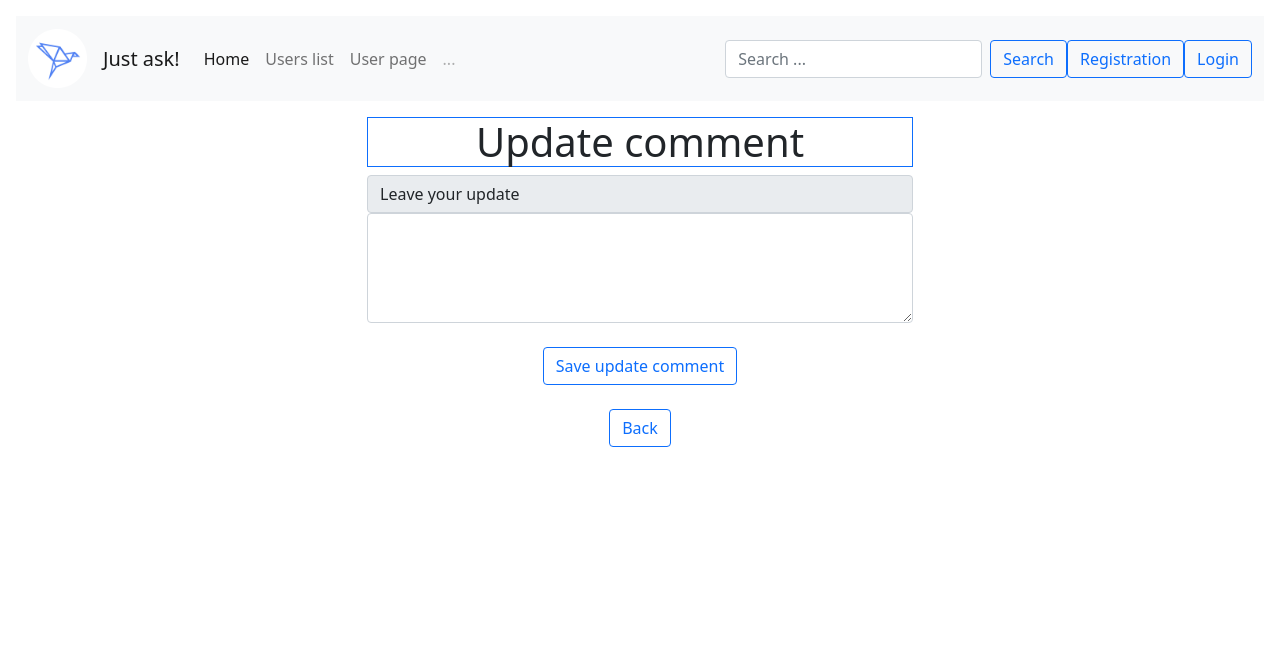
After one commit to JoannaPia/Just-ask, a Flask app: template templates/edit_comment_q.html in a window 1280 px wide. The commit adds this page. Shown: the top 646 px of the page. Run offline with Flask 2, Linux system fonts and the light colour scheme; the template is opened without the code that fills it, so the values that code supplies are empty; some libraries are stand-ins or nearby versions.

Commit message:
edit comment, css

```diff
--- a/app.py
+++ b/app.py
@@ -138,11 +138,27 @@ def delete_one_comment_q(comment_q_id, question_id):
     q_id = data_manager.delete_one_comment_q(comment_q_id, question_id)
     return redirect(url_for('index', question_id=q_id))
 
-@app.route('/comment/<int:answer_id>/save_edit_comment', methods=['POST'])
-def save_edit_comment(answer_id):
+@app.route('/<int:comment_id>/<int:answer_id>/edit_comment')
+def edit_comment(comment_id, answer_id):
+    comment = data_manager.get_comment(comment_id)
+    return render_template('edit_comment.html', comment=comment, answer_id=answer_id)
+
+@app.route('/<int:comment_id>/<int:answer_id>/save_edit_comment', methods=['POST'])
+def save_edit_comment(comment_id, answer_id):
     message = request.form['message']
-    q_id = data_manager.save_edit_comment(answer_id, message)
+    q_id = data_manager.save_edit_comment(comment_id, answer_id, message)
     return redirect(url_for('display_question', question_id=q_id))
+
+@app.route('/<int:comment_q_id>/<int:question_id>/edit_comment_q')
+def edit_comment_q(comment_q_id, question_id):
+    comment_q = data_manager.get_comment_q(comment_q_id)
+    return render_template('edit_comment_q.html', comment_q=comment_q, question_id=question_id)
+
+@app.route('/<int:comment_q_id>/<int:question_id>/save_edit_comment_q', methods=['POST'])
+def save_edit_comment_q(comment_q_id, question_id):
+    message = request.form['message']
+    q_id = data_manager.save_edit_comment_q(comment_q_id, question_id, message)
+    return redirect(url_for('index', question_id=q_id))
 
 
 @app.route('/answer/<int:answer_id>/edit', methods=['GET'])
@@ -249,8 +265,8 @@ def register():
     if request.method == 'GET':
         return render_template('registration.html')
     if request.method == 'POST':
-        name = request.form['name']
-        surname = request.form['surname']
+        #name = request.form['name']
+        #surname = request.form['surname']
         login = request.form['login']
         password = request.form['password']
         #resp = make_response(redirect(url_for('index')))
@@ -278,7 +294,7 @@ def login():
         #password = request.args.get('password')
         email = request.form['email']
         password = request.form['password']
-        # autentykacja
+        # autentykacja - hashowanie i tokeny
         user = data_manager.get_login(email, password)
         print(user)
         print(email)
--- a/data_manager.py
+++ b/data_manager.py
@@ -22,6 +22,12 @@ class User(object):
         self.email = user['email']
         self.password = user['password']
         self.authenticated = True
+        self.user_name = user['user_name']
+        self.count_of_asked_questions = user['count_of_asked_questions']
+        self.count_of_answers = user['count_of_answers']
+        self.count_of_comments = user['count_of_comments']
+        self.reputation = user['reputation']
+
 
 
     def is_active(self):
@@ -177,18 +183,37 @@ def save_comment_answer(cursor: RealDictCursor, answer_id, message):
     return question_id
 
 @database_common.connection_handler
-def save_edit_comment(cursor: RealDictCursor, answer_id, message):
+def save_edit_comment(cursor: RealDictCursor, comment_id, answer_id, message):
     command = """
         UPDATE comment
         SET message = (%(message)s)
-        WHERE id=%(answer_id)s
+        WHERE answer_id=%(answer_id)s
+        AND id=%(comment_id)s
         """
     param = {
         'message': str(message),
-        'answer_id': str(answer_id)
+        'answer_id': str(answer_id),
+        'comment_id': str(comment_id)
     }
     cursor.execute(command, param)
     q_id = answers_data.get_answer_question_id(answer_id)
+    return q_id
+
+@database_common.connection_handler
+def save_edit_comment_q(cursor: RealDictCursor, comment_q_id, question_id, message):
+    command = """
+        UPDATE comment_q
+        SET message = (%(message)s)
+        WHERE question_id=%(question_id)s
+        AND id=%(comment_q_id)s
+        """
+    param = {
+        'message': str(message),
+        'question_id': str(question_id),
+        'comment_q_id': str(comment_q_id)
+    }
+    cursor.execute(command, param)
+    q_id = questions_data.get_question_id(question_id)
     return q_id
 
 @database_common.connection_handler
@@ -203,6 +228,29 @@ def get_comments(cursor: RealDictCursor, question_id):
     com_dict = cursor.fetchall()
     return com_dict
 
+@database_common.connection_handler
+def get_comment(cursor: RealDictCursor, comment_id):
+    query = """
+       SELECT * from comment WHERE id = %(comment_id)s
+       """
+    params = {
+        'comment_id': comment_id
+    }
+    cursor.execute(query, params)
+    com_dict = cursor.fetchone()
+    return com_dict
+
+@database_common.connection_handler
+def get_comment_q(cursor: RealDictCursor, comment_q_id):
+    query = """
+       SELECT * from comment_q WHERE id = %(comment_q_id)s
+       """
+    params = {
+        'comment_q_id': comment_q_id
+    }
+    cursor.execute(query, params)
+    com_dict = cursor.fetchone()
+    return com_dict
 
 @database_common.connection_handler
 def save_comment_q_question(cursor: RealDictCursor, question_id, message):
--- a/static/css/style.css
+++ b/static/css/style.css
@@ -13,13 +13,3 @@ body {
 .form-control{
   width: 200px;
 }
-div.copy
-{
-
-  position: absolute;
-  bottom: 0;
-  width: 90%;
-  min-height: 75rem;
-  padding-top: 4.5rem;
-  height: 2.5rem;            /* Footer height */
-}
--- a/templates/add_question.html
+++ b/templates/add_question.html
@@ -6,14 +6,14 @@
     </div>
     <div class="col" class="d-flex justify-content-center">
         <p></p>
-           <h1 style="text-align: center" class="border border-primary"><span class="rounded-lg" class="badge badge-secondary">Add new question</span></h1>
+           <h1 style="text-align: center" class="border border-primary"><span class="rounded-lg" class="badge badge-secondary">Ask me</span></h1>
     <div class="form-floating">
         <form action="{{ url_for("save_question")}}" style="text-align: center" method="POST">
         <label class="input-group-text"  for="title">Title</label>
         <textarea class="form-control" placeholder="Leave a title" name="title" id="title" type="text" minlength="5" maxlength="50"></textarea>
         <label class="input-group-text" for="message">Message</label>
         <textarea class="form-control" placeholder="Leave a message"  name="message" id="message" rows="4" cols="50" type="text" minlength="5" maxlength="50"></textarea><br>
-            <button class="btn btn-outline-primary" type="submit" value="Submit">Add new question</button>
+            <button class="btn btn-outline-primary" type="submit" value="Submit">Ask me</button>
         </form>
     </div>
             <p></p>
--- a/templates/base.html
+++ b/templates/base.html
@@ -7,8 +7,9 @@
          src = "{{ url_for('static', filename = 'comment_question.js') }}">
     </script>
     <link rel="stylesheet" href="../static/css/style.css">
-<link href="https://cdn.jsdelivr.net/npm/bootstrap@5.0.0-beta1/dist/css/bootstrap.min.css" rel="stylesheet" integrity="sha384-giJF6kkoqNQ00vy+HMDP7azOuL0xtbfIcaT9wjKHr8RbDVddVHyTfAAsrekwKmP1" crossorigin="anonymous"></head>
-<body style="min-height: 75rem; padding-top: 4.5rem;" class="p-3 mb-2 bg-white text-dark " font-family="Verdana, Arial, Helvetica, sans-serif">
+    <link href="https://cdn.jsdelivr.net/npm/bootstrap@5.0.0-beta1/dist/css/bootstrap.min.css" rel="stylesheet" integrity="sha384-giJF6kkoqNQ00vy+HMDP7azOuL0xtbfIcaT9wjKHr8RbDVddVHyTfAAsrekwKmP1" crossorigin="anonymous">
+</head>
+<body style="min-height: 75rem; padding-top: 4.5rem;" class="p-3 mb-2 bg-white text-dark ">
     <nav class="navbar navbar-expand-lg navbar-light bg-light">
      <div class="container-fluid"  class="shadow p-3 mb-5 bg-white rounded">
          <img  width="69" height="69" class="navbar-brand" src="../static/logo.png" alt="logo" />
@@ -22,10 +23,10 @@
               <a class="nav-link active" aria-current="page" href="{{ url_for("list") }}">Home</a>
             </li>
             <li class="nav-item">
-           <a class="nav-link" href="{{ url_for("users_list") }}">Users list</a>
+               <a class="nav-link" href="#">Users list</a>
             </li>
             <li class="nav-item">
-          <a class="nav-link" href="{{ url_for("user_page", email=session.email) }}">User page</a>
+              <a class="nav-link" href="#">User page</a>
             </li>
             <li class="nav-item">
               <a class="nav-link disabled" href="#" tabindex="-1" aria-disabled="true">...</a>
@@ -57,17 +58,19 @@
                 </form>
                 {% endif %}
         </div>
+    </div>
     </nav>
+
 {% block body %}
 {% endblock %}
-</body>
-<p></p>
-<div class="copy">
-    <p></p>
+<!--
+</br>
+<div>
  <footer>
     <p  class="float-end"><a href="#">Back to top</a><p><p></p>
-    <p>&copy; Just ask! 2021 &middot; <a href="#">Privacy</a> &middot; <a href="#">Terms</a></p>
+    <p>&copy; Just ask! 2021 &middot; <a >Creators J. Piasecka, W. Dziadoń, A. Kuza</a> &middot; <a href="#">Privacy</a> &middot; <a href="#">Terms</a></p>
  </footer>
-    <p></p>
 </div>
+-->
+</body>
 </html>
--- /dev/null
+++ b/templates/edit_comment_q.html
@@ -0,0 +1,30 @@
+{% extends "base.html" %}
+{% block body %}
+<div class="container">
+<div class="row align-items-center">
+<div class="col">
+
+</div>
+     <div class="col-6" class="d-flex justify-content-center">
+        <p></p>
+        <h1 style="text-align: center" class="border border-primary"><span color="black">Update comment</span></h1>
+         <div class="form-floating" >
+         <form action="{{ url_for('save_edit_comment_q', comment_q_id=comment_q['id'], question_id=question_id) }}" style="text-align: center" method="POST">
+            <label for="message" class="input-group-text">Leave your update</label>
+            <textarea  class="form-control"  name="message" id="message" rows="4" cols="50" minlength="5" maxlength="500">{{ comment_q['message'] }}</textarea>
+            <br>
+            <button class="btn btn-outline-primary" type="submit" value="Submit">Save update comment</button>
+         </form>
+         </div>
+            <br>
+             <div class="row">
+                 <a href="{{ url_for("list") }}" style="text-align: center"><button class="btn btn-outline-primary">Back</button></a>
+             </div>
+             <br>
+         </div>
+
+    <div class="col">
+
+    </div>
+  </div>
+{% endblock %}
```
Also changed, not shown: templates/display_question.html (+14 -6 lines), templates/edit_comment.html (+3 -6 lines), templates/index.html (+20 -9 lines), templates/list.html (+6 -6 lines). Lines whose indentation alone changed are shown as unchanged.
